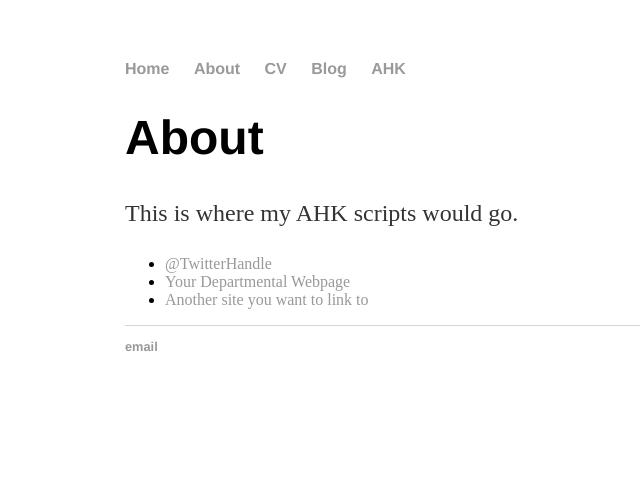
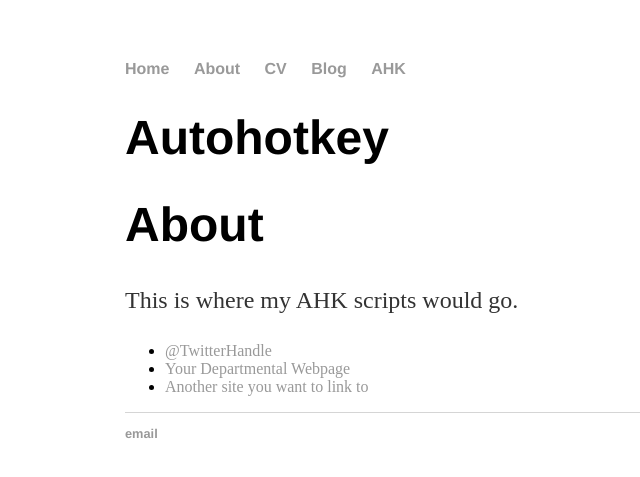
Before and after one commit to sixtimesthree/sixtimesthree.github.io, a Jekyll site: the page built from ahk/index.html, in a window 1280 px wide. Shown: the top 477 px of the page, without its empty margins (67-707 px from the left). Built offline with Jekyll 4.4.1, drawn with Linux system fonts in a browser that asks for light colours.

Commit message:
Update index.html

```diff
--- a/ahk/index.html
+++ b/ahk/index.html
@@ -3,6 +3,13 @@ layout: default
 title: Autohotkey
 ---
 
+	<h1>{{ page.title }}</h1>
+
+
+	  {% for post in site.ahk-scripts %}
+	    <li> » <a href="{{ script.url }}" title="{{ script.title }}">{{ script.title }}</a></li>
+	  {% endfor %}
+	</ul>
 		<div class="about">
 			<h1>About</h1>
 			<p>This is where my AHK scripts would go.</p>
```
